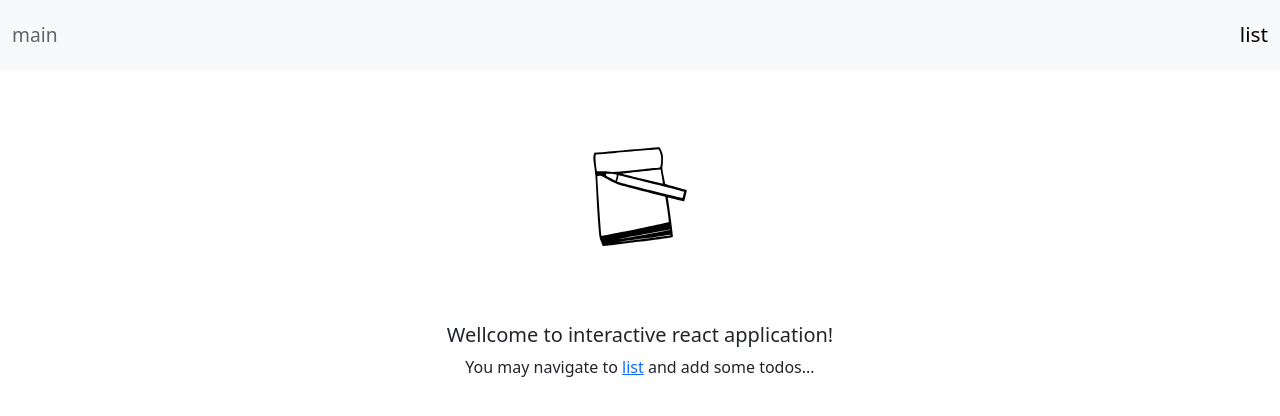
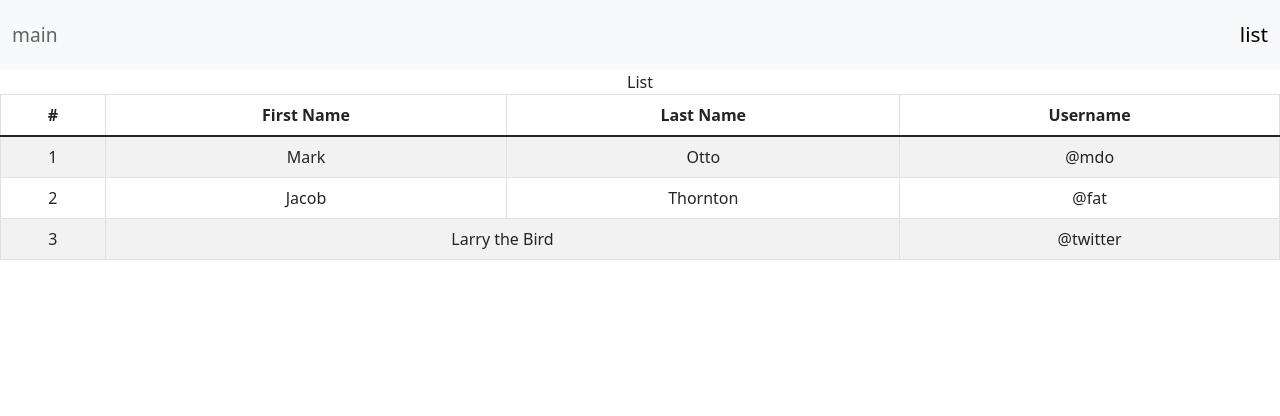
Before and after one commit to Mercury06/react-editor, a React (Create React App) app: page /list in a window 1280 px wide. Shown: the top 416 px of the page. Built offline with nearby package versions, Linux system fonts and the light colour scheme; no server answers.

Commit message:
tablelist created

```diff
--- a/src/components/App.js
+++ b/src/components/App.js
@@ -1,17 +1,23 @@
 
-import { NavLink } from 'react-router-dom';
+import { Routes, Route } from 'react-router-dom';
 import './App.scss';
+import List from './List/List';
 import MainPage from './MainPage/MainPage';
 
 import Navbar from './Navbar/Navbar.jsx';
-import { LogoIcon } from './UI/Icons/Boxicons';
+
 function App() {
   return (
     <div className="App">
 
         <Navbar />
           <div className="wrap">
-              <MainPage />
+          <Routes>
+            <Route path="/main" element={<MainPage />} />
+            <Route path="/" element={<MainPage />} />
+            <Route path="/list" element={<List />} />
+          </Routes>
+
           </div>
     </div>
   );
--- /dev/null
+++ b/src/components/List/List.jsx
@@ -0,0 +1,39 @@
+import React, { useEffect, useState } from 'react';
+import ListTable from './ListTable/ListTable';
+import axios from 'axios';
+//import { v4 as uuidv4 } from 'uuid';
+
+const List = () => {
+
+    const [todos, setTodos] = useState ([]);
+
+
+    useEffect (() => {
+      axios.get('https://jsonplaceholder.typicode.com/todos').then((res)=>{
+
+          let todos = res.data;
+          //let pagesCount = res.data.info.pages;
+
+        //   if (todos.length > 0) {
+        //     setIsLoading(false)
+        //   }  else {
+        //     return null}
+
+            setTodos(todos);
+            console.log(todos)
+        })
+    },[]);
+
+    return (
+        <div>
+
+            {/* <ListTable setItem={setItem} addNewItem={addNewItem} items={items}
+                            removeItem={removeItem} item={item}
+                            onComplete={onComplete} /> */}
+                <div>List</div>
+                 <ListTable todos={todos} />
+        </div>
+    )
+}
+
+export default List;
--- /dev/null
+++ b/src/components/List/ListTable/ListTable.jsx
@@ -0,0 +1,43 @@
+import React from 'react';
+//import { RemoveIcon } from '../../Icons/Boxicons';
+import * as ReactBootstrap from "react-bootstrap";
+import "./ListTable.scss";
+
+
+
+const ListTable = ({ todos }) => {
+
+    return (
+        <div>
+          <ReactBootstrap.Table striped bordered hover>
+                <thead>
+                    <tr>
+                    <th>#</th>
+                    <th>First Name</th>
+                    <th>Last Name</th>
+                    <th>Username</th>
+                    </tr>
+                </thead>
+                <tbody>
+                    <tr>
+                    <td>1</td>
+                    <td>Mark</td>
+                    <td>Otto</td>
+                    <td>@mdo</td>
+                    </tr>
+                    <tr>
+                    <td>2</td>
+                    <td>Jacob</td>
+                    <td>Thornton</td>
+                    <td>@fat</td>
+                    </tr>
+                    <tr>
+                    <td>3</td>
+                    <td colSpan={2}>Larry the Bird</td>
+                    <td>@twitter</td>
+                    </tr>
+                </tbody>
+            </ReactBootstrap.Table>
+        </div>  )}
+
+export default ListTable;
```
Also changed, not shown: src/API/api.js (added, +40 -0 lines), src/components/List/List.scss (added), src/components/List/ListTable/ListTable.scss (added).
